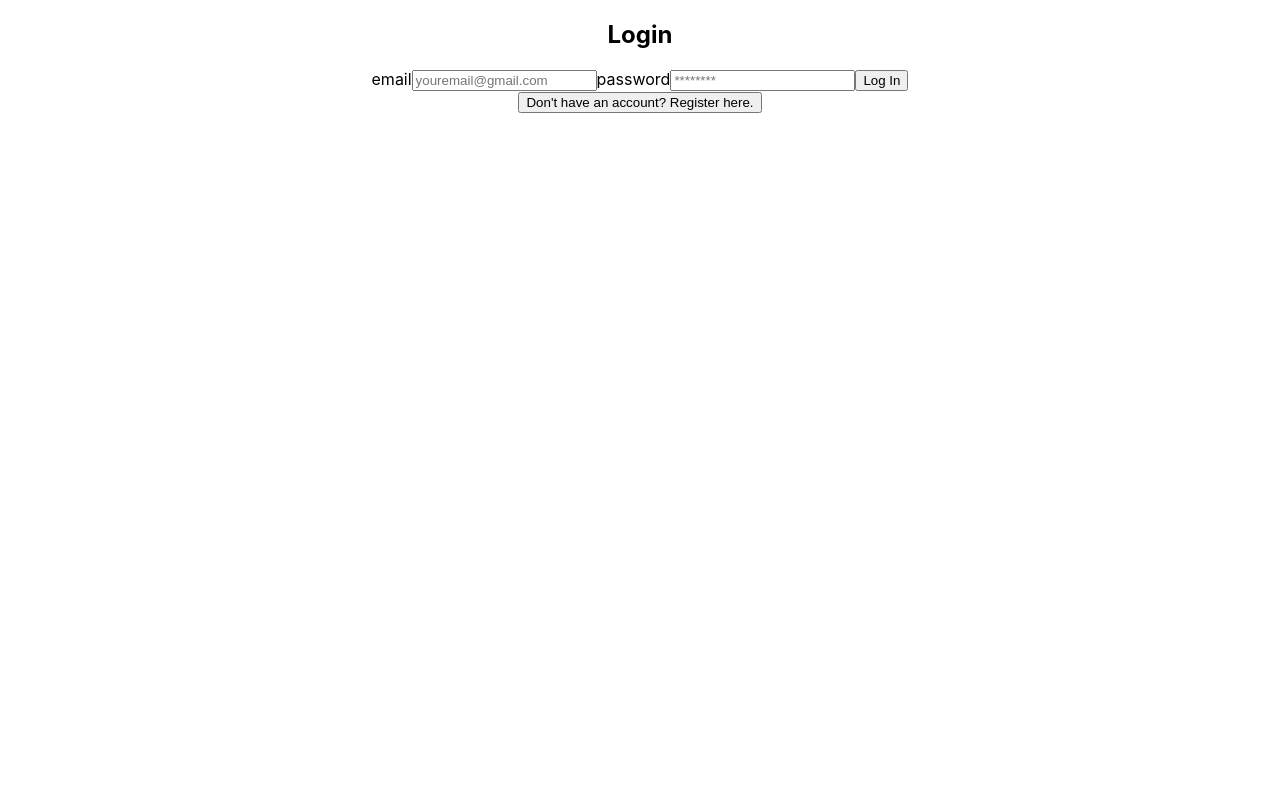
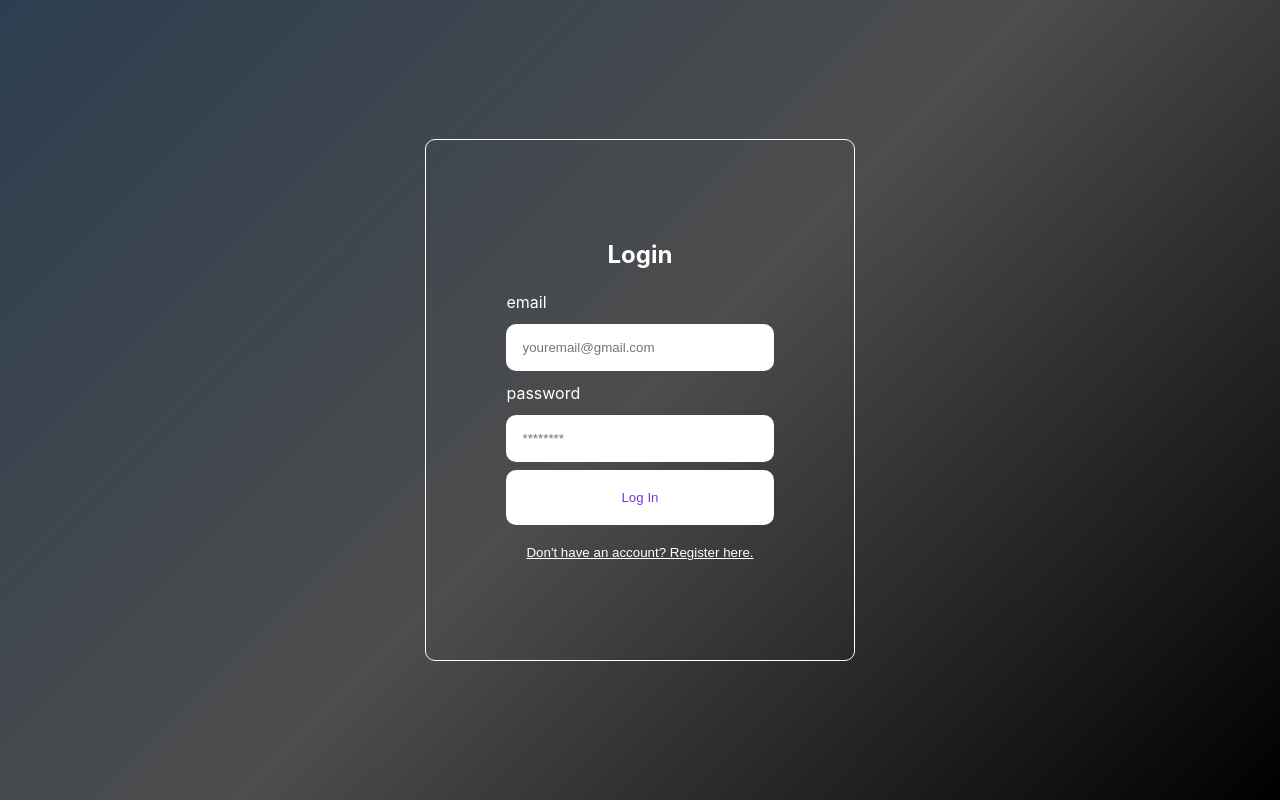
Before and after one commit to latifis/react-auth-data, a React (Create React App) app: page / in a window 1280 px wide. Built offline with nearby package versions, Linux system fonts and the light colour scheme.

Commit message:
add style

```diff
--- a/src/App.css
+++ b/src/App.css
@@ -1,38 +1,50 @@
 .App {
   text-align: center;
+  display: flex;
+  min-height: 100vh;
+  align-items: center;
+  justify-content: center;
+  color: white;
+  background-image: linear-gradient(135deg, #2c3e50, #4d4d4d, #000000);
 }
 
-.App-logo {
-  height: 40vmin;
-  pointer-events: none;
+.auth-form-container, .login-form, .register-form {
+  display: flex;
+  flex-direction: column;
 }
 
-@media (prefers-reduced-motion: no-preference) {
-  .App-logo {
-    animation: App-logo-spin infinite 20s linear;
+@media screen and (min-width: 600px) {
+  .auth-form-container {
+    padding: 5rem;
+    border: 1px solid white;
+    border-radius: 10px;
+    margin: 0.5rem;
   }
 }
 
-.App-header {
-  background-color: #282c34;
-  min-height: 100vh;
-  display: flex;
-  flex-direction: column;
-  align-items: center;
-  justify-content: center;
-  font-size: calc(10px + 2vmin);
-  color: white;
+label {
+  text-align: left;
+  padding: 0.25rem 0;
 }
 
-.App-link {
-  color: #61dafb;
+input {
+  margin: 0.5rem 0;
+  padding: 1rem;
+  border: none;
+  border-radius: 10px;
 }
 
-@keyframes App-logo-spin {
-  from {
-    transform: rotate(0deg);
-  }
-  to {
-    transform: rotate(360deg);
-  }
+button {
+  border: none;
+  background-color: white;
+  padding: 20px;
+  border-radius: 10px;
+  cursor: pointer;
+  color: #7439db;
 }
+
+.link-btn {
+  background: none;
+  color: white;
+  text-decoration: underline;
+}
```
